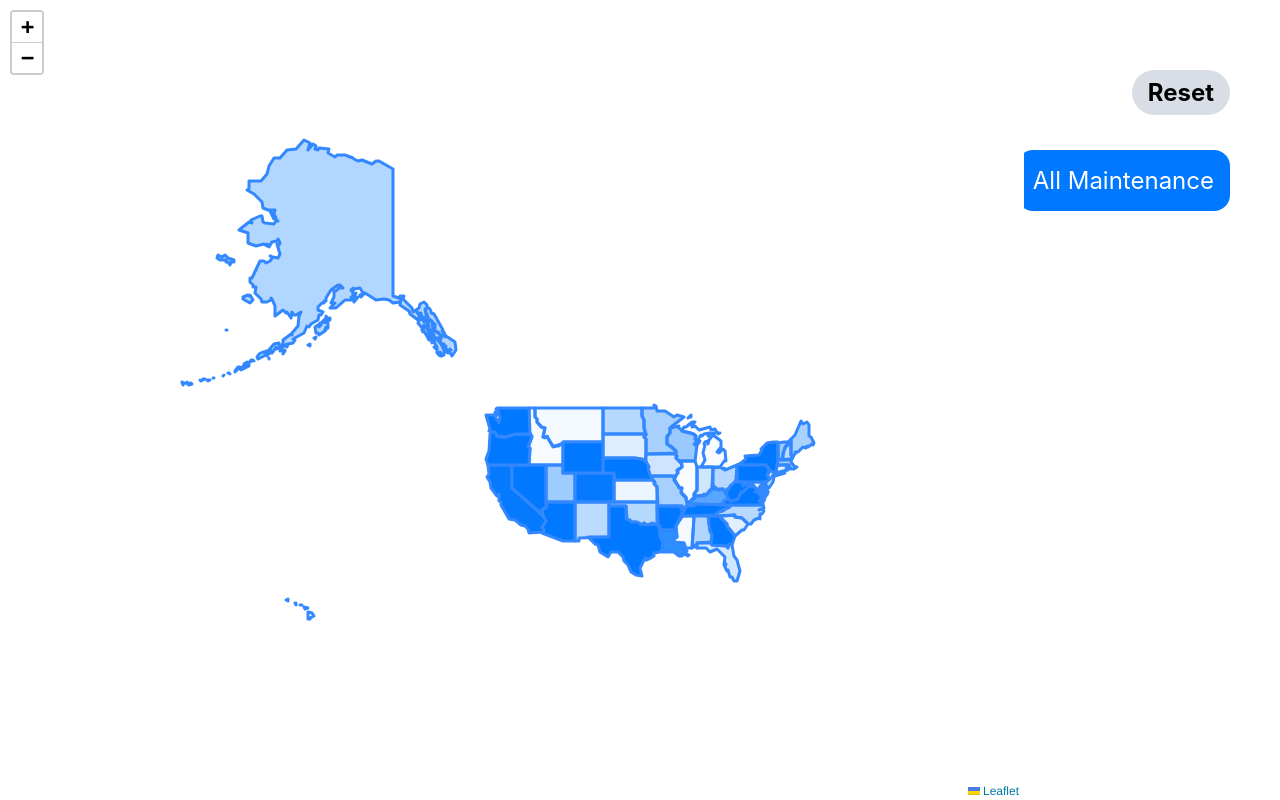
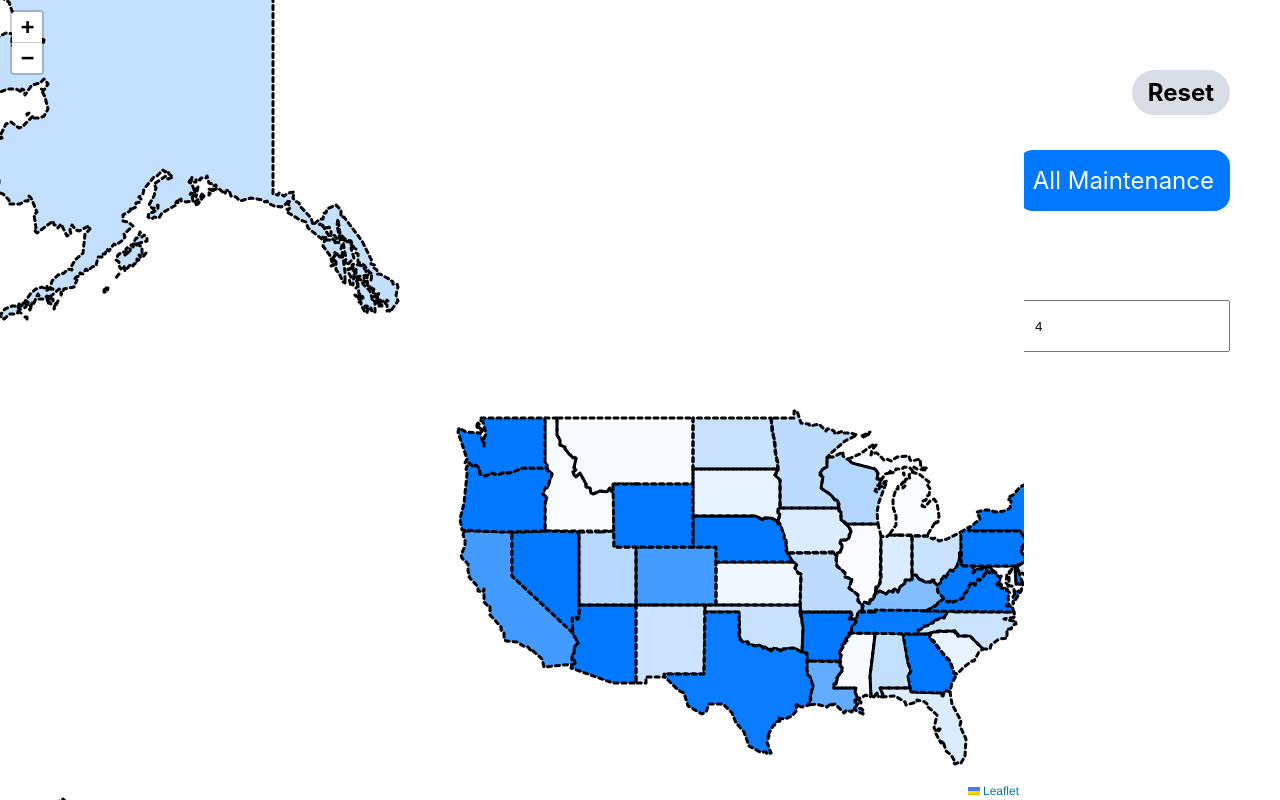
Before and after one commit to 09satishgs/usa-map, a React (Create React App) app: page / in a window 1280 px wide. Built offline with nearby package versions, Linux system fonts and the light colour scheme.

Commit message:
homepage change

```diff
--- a/src/App.jsx
+++ b/src/App.jsx
@@ -8,12 +8,13 @@ import { renderToStaticMarkup } from "react-dom/server";
 
 function App() {
   const [states, setStates] = useState([]);
-  const [zoom, setZoom] = useState(3);
+  const [zoom, setZoom] = useState(3.5);
   const [mapCenter, setMapCenter] = useState([50, -120]);
   const [color, setColor] = useState("rgb(0 120 255)");
+  const [dashArray, setDashArray] = useState(4);
   const onReset = () => {
     setStates(usaStatesData.features);
-    setZoom(3.5);
+    setZoom(3);
     setMapCenter([50, -120]);
   };
   useEffect(() => {
@@ -83,13 +84,24 @@ function App() {
           type="checkbox"
         ></input>
       </label>
+      <label style={{ position: "absolute", top: "300px", right: "50px" }}>
+        <input
+          type="number"
+          style={{ padding: "4px 16px", height: "40px" }}
+          value={dashArray}
+          onChange={(e) => {
+            setDashArray(e.target.value);
+          }}
+        />
+      </label>
       <MapContainer zoom={zoom} center={mapCenter} doubleClickZoom={false}>
         <GeoJSON
           style={(state) => {
-            console.log(state);
             return {
+              dashArray: dashArray,
+              color: "black",
               fillColor: color,
-              fillOpacity: getStateWeight(state.id) * 4 || 0,
+              fillOpacity: getStateWeight(state.id) * 3 || 0,
             };
           }}
           key={states?.length}
@@ -103,7 +115,7 @@ function App() {
                 </div>
                 <div>
                   <b>No of fallouts:</b>
-                  {Math.ceil(25 * getStateWeight(feature.id))}
+                  {Math.floor(25 * getStateWeight(feature.id))}
                 </div>
               </div>
             );
```
